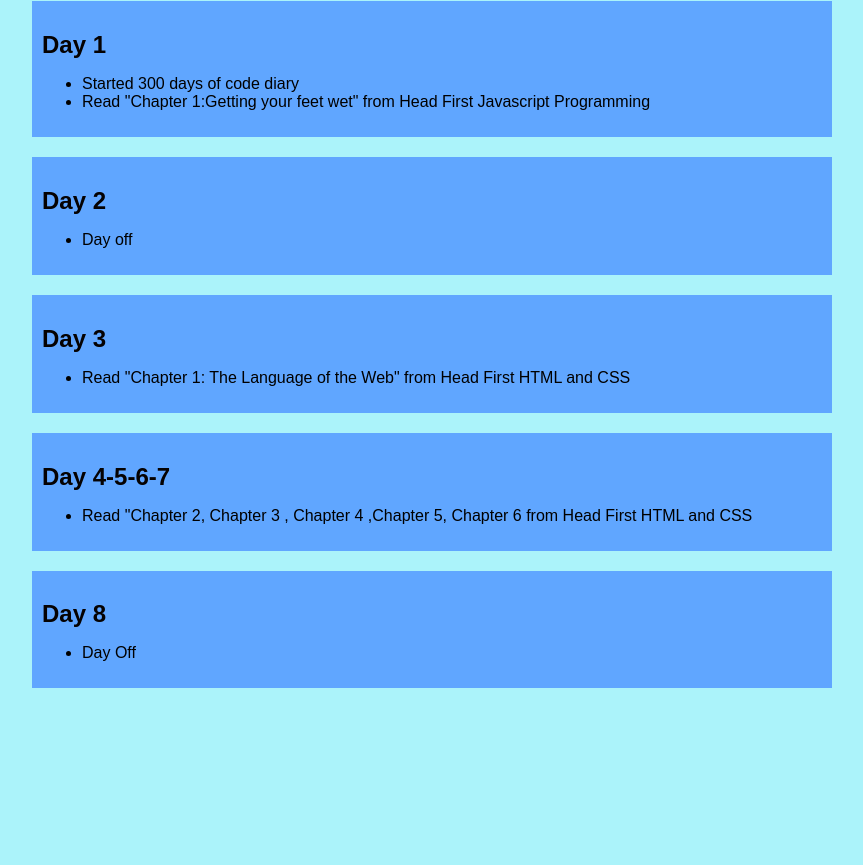
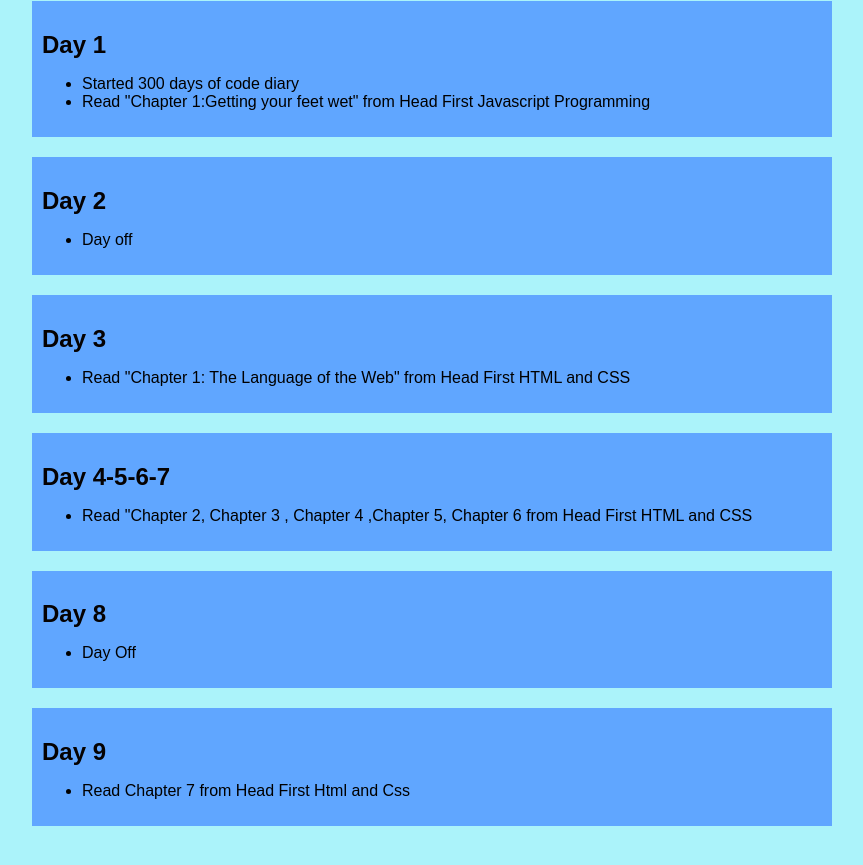
Before and after one commit to veyselarslanbugul/300DaysOfCode2024, a plain HTML site: page index.html in a window 1280 px wide. Shown: the part 107-972 px from the top of the page, without its empty margins (208-1071 px from the left). Before the commit the page ends 843 px from the top, so only its background shows below. Drawn offline with Linux system fonts and the light colour scheme.

Commit message:
add day 9

```diff
--- a/index.html
+++ b/index.html
@@ -76,6 +76,15 @@
         </ul>
     </div>
 
+    <div class="day">
+        <h2>Day 9</h2>
+        <ul>
+            <li>Read Chapter 7 from Head First Html and Css</li>
+        </ul>
+    </div>
+
+
+
 
 
 
```
